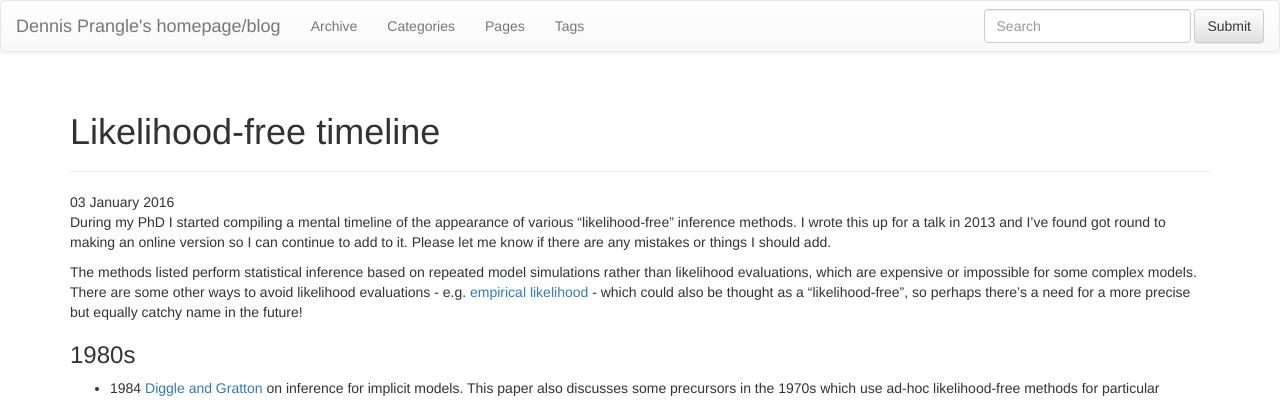
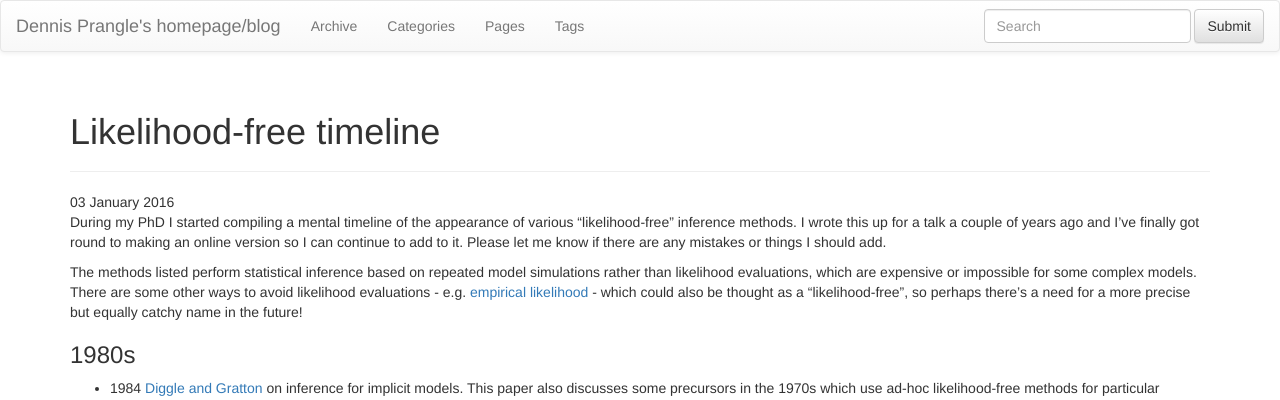
Before and after one commit to dennisprangle/dennisprangle.github.io, a Jekyll site: the page built from _posts/2016-01-03-LFtimeline.md, in a window 1280 px wide. Shown: the top 400 px of the page. Built offline with Jekyll 4.4.1, drawn with Linux system fonts in a browser that asks for light colours; nearby versions of some CDN libraries; library files that are not in the unit come from our copies; comment, search, counter and statistics services are not loaded.

Commit message:
Fix typo "found" -> "finally"

```diff
--- a/_posts/2016-01-03-LFtimeline.md
+++ b/_posts/2016-01-03-LFtimeline.md
@@ -8,7 +8,7 @@ tags: [Likelihood-free, ABC]
 {% include JB/setup %}
 
 During my PhD I started compiling a mental timeline of the appearance of various "likelihood-free" inference methods.
-I wrote this up for a talk in 2013 and I've found got round to making an online version so I can continue to add to it.
+I wrote this up for a talk a couple of years ago and I've finally got round to making an online version so I can continue to add to it.
 Please let me know if there are any mistakes or things I should add.
 
 The methods listed perform statistical inference based on repeated model simulations rather than likelihood evaluations, which are expensive or impossible for some complex models.
```
